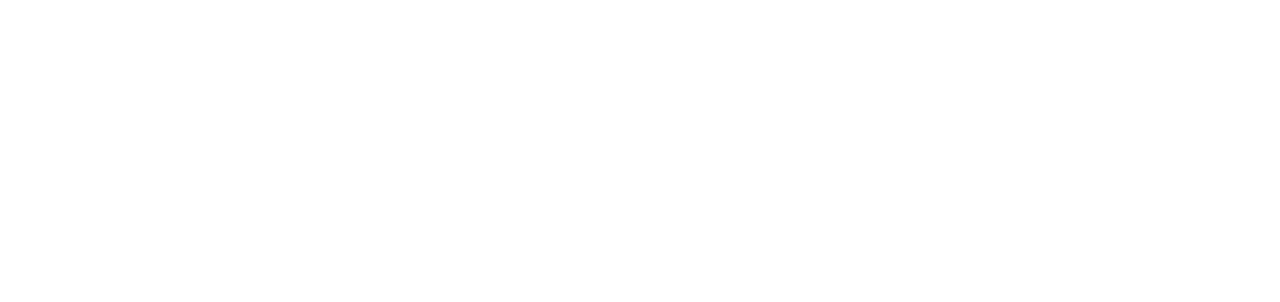
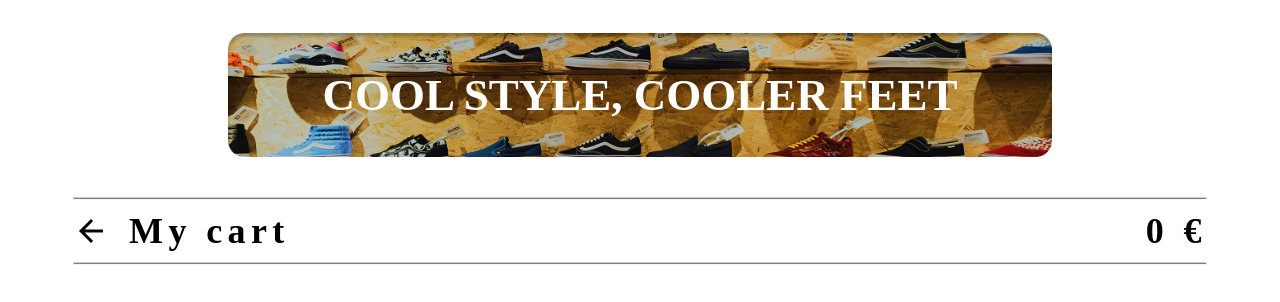
Before and after one commit to bakeKeba/Sneaker-Store, an Angular app in the folder angular/: page /cart in a window 1280 px wide. Before the commit this address led to /. Shown: the top 302 px of the page. Built offline with nearby package versions, Linux system fonts and the light colour scheme; no server answers.

Commit message:
added header for new component, implemented loading and price calculation

```diff
--- a/angular/src/app/app.routes.ts
+++ b/angular/src/app/app.routes.ts
@@ -1,8 +1,11 @@
 import { Routes } from '@angular/router';
 import { LandingPageComponent } from './components/landing-page/landing-page.component';
 import { SelectionPageComponent } from './components/selection-page/selection-page.component';
+import { CartPageComponent } from './components/cart-page/cart-page.component';
 
 export const routes: Routes = [
     { path: '', component: LandingPageComponent },
     { path: 'selection/:id', component: SelectionPageComponent },
+    { path: 'cart', component: CartPageComponent },
+
 ];
--- a/angular/src/app/components/cart-page/cart-page.component.css
+++ b/angular/src/app/components/cart-page/cart-page.component.css
@@ -0,0 +1,14 @@
+* {
+    margin: 0;
+    padding: 0;
+    box-sizing: border-box;
+}
+
+.cart-container {
+    display: flex;
+    flex-direction: column;
+    align-items: center;
+    justify-content: center;
+    padding: 25px 65px;
+    width: 100%;
+}
--- a/angular/src/app/components/cart-page/cart-page.component.html
+++ b/angular/src/app/components/cart-page/cart-page.component.html
@@ -0,0 +1,7 @@
+<div class="cart-container">
+
+    <app-header [page]="'cart'" [totalPrice]="totalPrice"></app-header>
+
+    <div class="cart-main-"></div>
+
+</div>
--- a/angular/src/app/components/cart-page/cart-page.component.ts
+++ b/angular/src/app/components/cart-page/cart-page.component.ts
@@ -0,0 +1,33 @@
+import { Component, OnInit } from '@angular/core';
+import { NgFor, NgIf } from '@angular/common';
+import { HeaderComponent } from '../header/header.component';
+import { CartService } from '../../services/cart.service';
+
+@Component({
+    selector: 'app-cart-page',
+    imports: [NgIf, HeaderComponent, NgFor],
+    standalone: true,
+    templateUrl: './cart-page.component.html',
+    styleUrls: ['./cart-page.component.css']
+})
+export class CartPageComponent implements OnInit {
+    cart: any[] = [];
+    totalPrice: number = 0;
+
+    constructor(private cartService: CartService) { }
+
+    ngOnInit(): void {
+        this.getCartItems();
+    }
+
+    getCartItems(): void {
+        this.cartService.getCartItems().subscribe(items => {
+            this.cart = items;
+            this.calculateTotalPrice();
+        });
+    }
+
+    calculateTotalPrice(): void {
+        this.totalPrice = this.cart.reduce((sum, item) => sum + (item.sale ? item.salePrice : item.price), 0);
+    }
+}
--- a/angular/src/app/components/header/header.component.css
+++ b/angular/src/app/components/header/header.component.css
@@ -87,6 +87,11 @@
     margin-right: 20px;
 }
 
+.cart-text {
+    font-size: 36px;
+    font-weight: bold;
+}
+
 .cart-container {
     position: relative;
     display: inline-block;
--- a/angular/src/app/components/header/header.component.html
+++ b/angular/src/app/components/header/header.component.html
@@ -18,10 +18,20 @@
                 <span class="selection-main-text"><span (click)="goBack()" class="back-text">Back</span> Home \ Men \
                     Sneakers</span>
             </ng-container>
+            <ng-container *ngIf="page == 'cart'">
+                <i class="material-icons arrow-icon" (click)="goBack()">arrow_back</i>
+                <span class="selection-main-text cart-text">My cart</span>
+            </ng-container>
             <div class="cart-container">
-                <i class="material-icons cart-icon" [ngClass]="{ 'cart-fill': cart.length }">shopping_cart</i>
-                <span *ngIf="cart.length && cart.length < 10" class="cart-count">{{ cart.length }}</span>
-                <span *ngIf="cart.length && cart.length > 10" class="cart-count">10+</span>
+                <ng-container *ngIf="page != 'cart'">
+                    <i class="material-icons cart-icon" [ngClass]="{ 'cart-fill': cart.length }"
+                        (click)="goToCart()">shopping_cart</i>
+                    <span *ngIf="cart.length && cart.length < 10" class="cart-count">{{ cart.length }}</span>
+                    <span *ngIf="cart.length && cart.length > 10" class="cart-count">10+</span>
+                </ng-container>
+                <ng-container *ngIf="page == 'cart'">
+                    <span class="selection-main-text cart-text">{{totalPrice}} €</span>
+                </ng-container>
             </div>
         </div>
         <hr>
--- a/angular/src/app/components/header/header.component.ts
+++ b/angular/src/app/components/header/header.component.ts
@@ -2,6 +2,7 @@
 import { Component, Input, OnInit } from '@angular/core';
 import { Location } from '@angular/common';
 import { CartService } from '../../services/cart.service';
+import { Router } from '@angular/router';
 
 
 @Component({
@@ -13,9 +14,11 @@
 })
 export class HeaderComponent implements OnInit {
     @Input() page: string = '';
+    @Input() totalPrice: number = 0;
     cart: any[] = [];
 
     constructor(private location: Location,
+        private router: Router,
         private cartService: CartService) {
     }
 
@@ -32,4 +35,8 @@
     goBack(): void {
         this.location.back();
     }
+
+    goToCart() {
+        this.router.navigate([`/cart`]);
+    }
 }
--- a/angular/src/app/components/selection-page/selection-page.component.html
+++ b/angular/src/app/components/selection-page/selection-page.component.html
@@ -34,7 +34,7 @@
                 </div>
             </div>
 
-            <button class="add-to-cart" [disabled]="!selectedSize" (click)="addToCart(shoe.id)">Add to Cart +</button>
+            <button class="add-to-cart" [disabled]="!selectedSize" (click)="addToCart()">Add to Cart +</button>
         </div>
     </div>
 
--- a/angular/src/app/components/selection-page/selection-page.component.ts
+++ b/angular/src/app/components/selection-page/selection-page.component.ts
@@ -32,17 +32,18 @@
             this.productService.getProductById(Number(shoeId)).subscribe((product) => {
                 this.shoe = product;
                 this.selectedImage = this.shoe.images[0];
-                console.log(this.shoe.images);
             });
         } else {
             console.log('Product ID is missing');
         }
     }
 
-    addToCart(productId: number) {
+    addToCart() {
         if (!this.selectedSize) return;
 
-        this.cartService.addToCart(productId).subscribe({
+        const shoeWithSize = { ...this.shoe, size: this.selectedSize };
+
+        this.cartService.addToCart(shoeWithSize).subscribe({
             next: () => {
                 this.router.navigate(['/']);
             },
--- a/angular/src/app/services/cart.service.ts
+++ b/angular/src/app/services/cart.service.ts
@@ -14,8 +14,8 @@
         return this.http.get<any[]>(this.apiUrl);
     }
 
-    addToCart(productId: number): Observable<any> {
-        return this.http.post<any>(this.apiUrl, { productId });
+    addToCart(shoe: any): Observable<any> {
+        return this.http.post<any>(this.apiUrl, { shoe });
     }
 
     removeFromCart(productId: number): Observable<any> {
```
Also changed, not shown: 1 other file (tests, documents, lock files or other folders).
